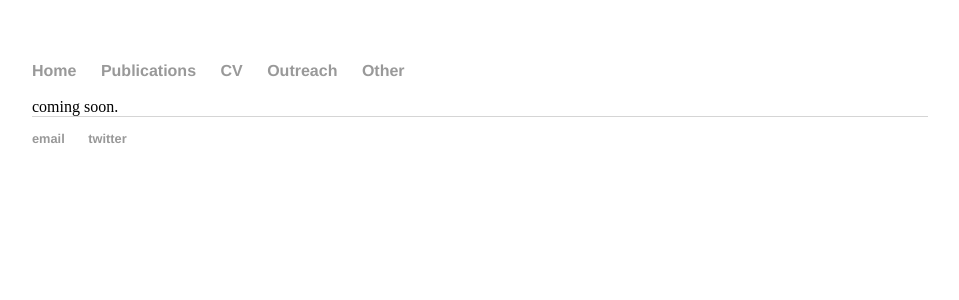
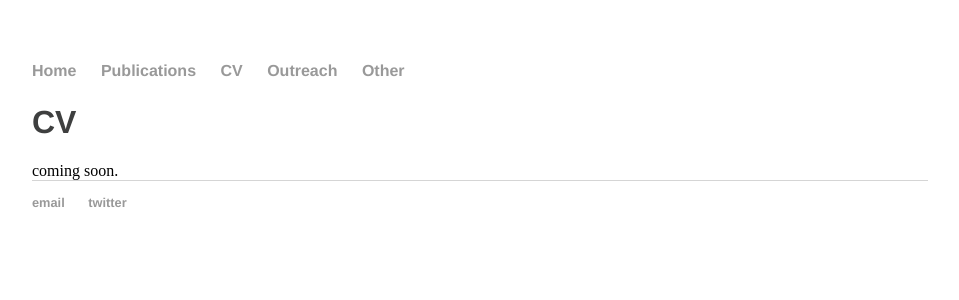
Before and after one commit to kvanraay/kvanraay.github.io, a Jekyll site: the page built from cv.html, in a window 1280 px wide. Shown: the top 300 px of the page, without its empty margins (160-1119 px from the left). Built offline with Jekyll 4.4.1, drawn with Linux system fonts in a browser that asks for light colours.

Commit message:
Update cv.html

```diff
--- a/cv.html
+++ b/cv.html
@@ -2,4 +2,9 @@
 layout: default
 title: Katrina van Raay
 ---
+
+		<div class="container">
+    		<div class="blurb">
+<h1>CV</h1>
+
 coming soon.
```
